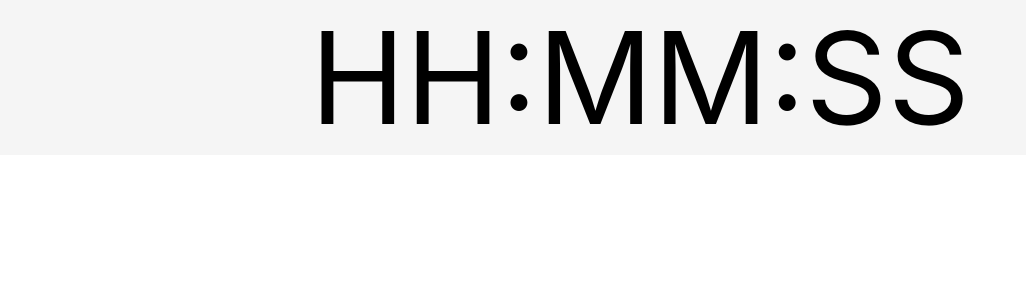
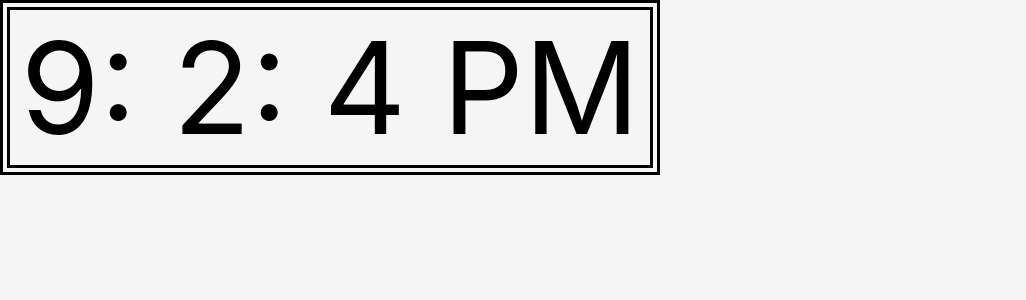
Before and after one commit to jenschr69/FE23-JS3-Inlamningsuppgift1-ReactClock-JensChrChristensen, a React (Create React App) app in the folder reactclock/: page / in a window 1280 px wide. Shown: the top 300 px of the page, without its empty margins (0-1026 px from the left). Built offline with nearby package versions, Linux system fonts and the light colour scheme.

Commit message:
final commit

```diff
--- a/reactclock/src/Clock.js
+++ b/reactclock/src/Clock.js
@@ -2,10 +2,34 @@ import React, { useState, useEffect } from 'react';
 
 function Clock () {
 
+  const [time, setTime] = useState ( new Date());
+
+  useEffect(
+    ()=> {
+      const intervalId = setInterval(() => {
+        setTime(new Date());
+      }, 1000);
+
+      return () => {
+        clearInterval(intervalId);
+      }
+    }, []);
+
+  function formatTime(){
+    let hours = time.getHours();
+    const minutes = time.getMinutes();
+    const seconds = time.getSeconds();
+    const meridiem = hours >= 12 ? "PM" : "AM";
+
+    hours = hours % 12 || 12;
+    return `${hours}: ${minutes}: ${seconds} ${meridiem}`;
+
+  }
+
   return (
     <div className='clock-frame'>
       <div className='clock'>
-        <span>HH:MM:SS</span>
+        <span>{formatTime()}</span>
       </div>
     </div>
   );
--- a/reactclock/src/index.css
+++ b/reactclock/src/index.css
@@ -5,11 +5,15 @@ body {
     sans-serif;
   -webkit-font-smoothing: antialiased;
   -moz-osx-font-smoothing: grayscale;
+  background-color: whitesmoke;
 }
 
 .clock-frame {
   background-color: whitesmoke;
-
+  border: 10px black double;
+  vertical-align: middle;
+  margin-top: 10rem 10rem 10rem 10rem;
+  width: 50%;
 }
 
 .clock {
```
Also changed, not shown: 1 other file (tests, documents, lock files or other folders).
